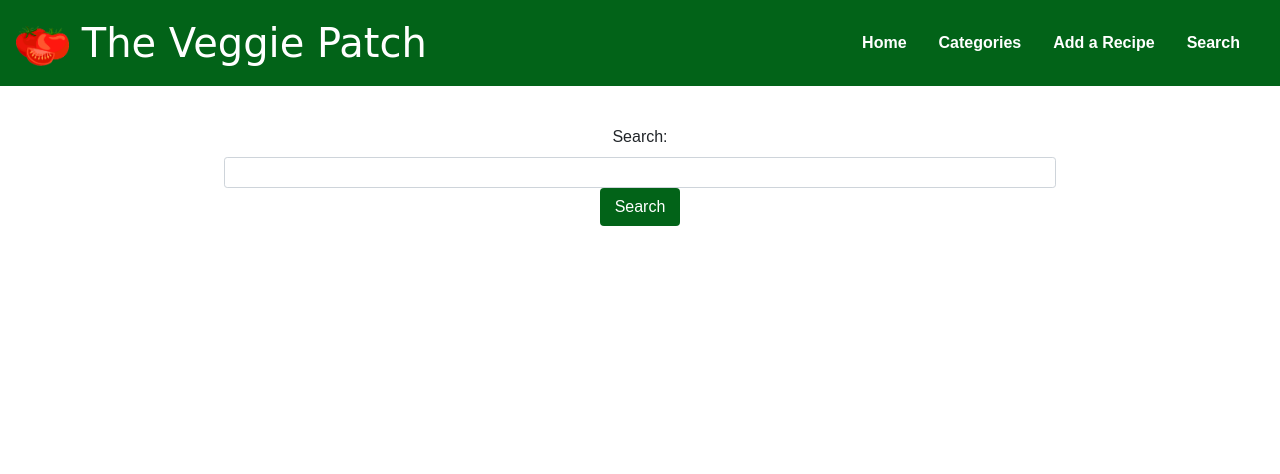
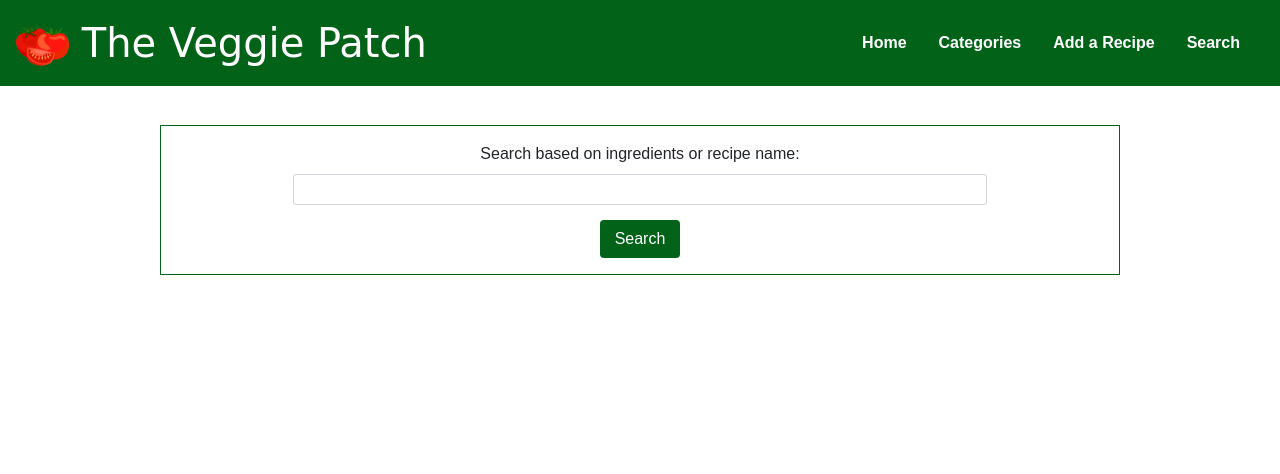
Before and after one commit to Sarani1612/the-veggie-patch, a Flask app: page /search in a window 1280 px wide. Shown: the top 474 px of the page. Run offline with Flask 2, Linux system fonts and the light colour scheme; some libraries are stand-ins or nearby versions; some web fonts are replaced.

Commit message:
adjusted styling of search.html

```diff
--- a/app.py
+++ b/app.py
@@ -139,9 +139,12 @@ def search_results():
     '''
     Allows the user to search for recipes using words from the ingredients and name fields.
     '''
-    search = request.form['searchbox']
-    results = mongo.db.recipes.find({"$text": {"$search": search}})
-    return render_template('searchresults.html', results=results, query=search)
+    query = request.form['searchbox']
+    results = mongo.db.recipes.find({"$text": {"$search": query}})
+    return render_template('searchresults.html',
+                           results=results,
+                           query=query,
+                           title=f"Results for '{query}'")
 
 
 if __name__ == '__main__':
--- a/static/css/style.css
+++ b/static/css/style.css
@@ -147,6 +147,10 @@ hr {
     margin: auto;
 }
 
+.search-btn {
+    margin-top: 15px;
+}
+
 /* Modal */
 #edit-modal {
     display: none;
--- a/static/scripts/scripts.js
+++ b/static/scripts/scripts.js
@@ -1,9 +1,9 @@
 
 // Opens modal when user clicks on the button to edit a recipe
 var modal = document.getElementById("edit-modal");
-var btn = document.getElementById("modal-button");
+var button = document.getElementById("modal-button");
 
-btn.onclick = function() {
+button.onclick = function() {
   modal.style.display = "block";
 }
 
--- a/templates/search.html
+++ b/templates/search.html
@@ -3,11 +3,13 @@
 {% block content %}
 
 <section class="main-content">
-    <div class="container">
+    <div class="form-box search-box w-75 text-center">
         <form action="{{ url_for('search_results') }}" method="POST" class="forms">
-            <label for="searchbox" class="form-label">Search:</label>
+            <label for="searchbox" class="form-label">Search based on ingredients or recipe name:</label>
             <input type="search" class="form-control form-control-sm" id="searchbox" name="searchbox">
-            <button type="submit" class="btn btn-custom">Search</button>
+            <div class="search-btn">
+                <button type="submit" class="btn btn-custom">Search</button>
+            </div>
         </form>
     </div>
 </section>
```
